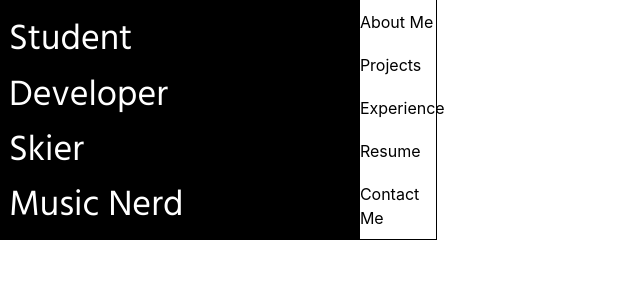
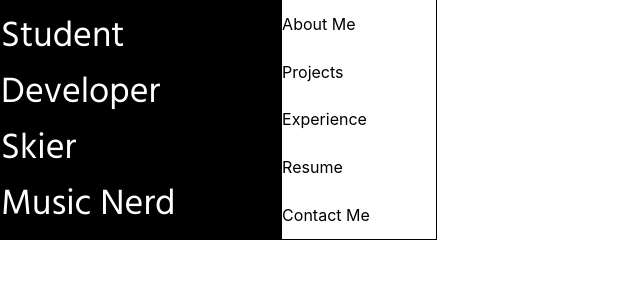
Before and after one commit to cjburri/personal-website, an Angular app: page / in a window 1280 px wide. Shown: the top 300 px of the page, without its empty margins (0-640 px from the left). Built offline with nearby package versions, Linux system fonts and the light colour scheme.

Commit message:
change the dimensions between the tags and menu

```diff
--- a/src/app/static-menu/static-menu.component.html
+++ b/src/app/static-menu/static-menu.component.html
@@ -1,8 +1,8 @@
 <div class="row">
-    <div class="col-10 tags" style="padding: 0px;">
+    <div class="col-8 tags" style="padding: 0px;">
         <app-tags></app-tags>
     </div>
-    <div class="col-2 links" style="padding: 0px;">
+    <div class="col-4 links" style="padding: 0px;">
         <app-menu></app-menu>
     </div>
 </div>
```
